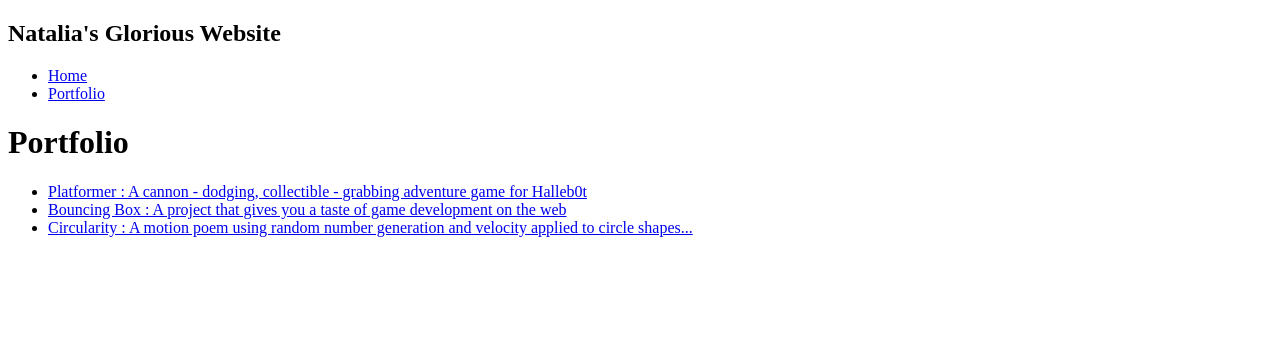
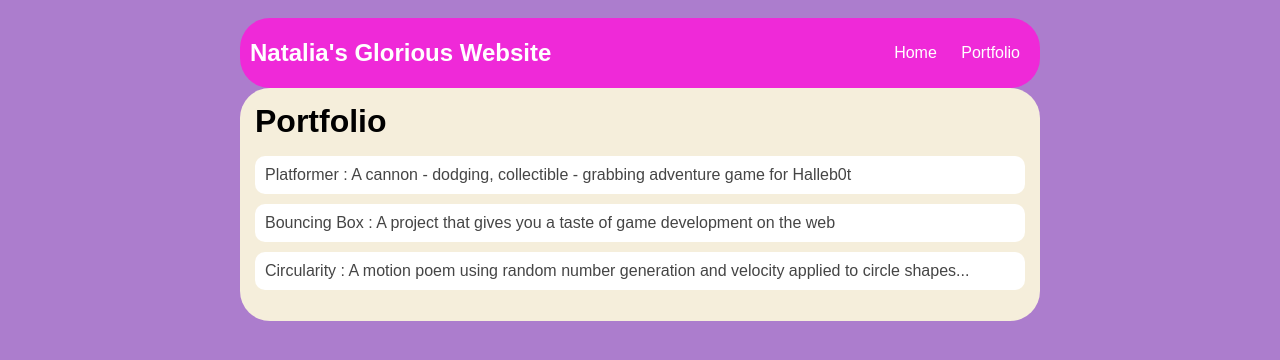
Before and after one commit to natalia750/natalia750.github.io, a plain HTML site: page portfolio.html in a window 1280 px wide. Drawn offline with Linux system fonts and the light colour scheme.

Commit message:
add portfolio.html

```diff
--- a/portfolio.html
+++ b/portfolio.html
@@ -3,11 +3,12 @@
     <head>
         <head>
             <title>Natalia's Amazing Website</title>
+            <link rel="stylesheet" href="style.css">
     </head>
 
     <body>
       <div id="all-contents">
-        <div id="all-contents">
+
             <nav>
                 <h1>Natalia's Glorious Website</h1>
                 <ul id="nav-ul">
@@ -29,10 +30,6 @@
                     </ul>
                 </div>
             </main>
-                    </ul>
-                </div>
-            </main>
-        </div>
       </div>
     </body>
 </html>
--- a/style.css
+++ b/style.css
@@ -64,3 +64,29 @@ main {
 h2, h3 {
     margin: 0px;
 }
+
+/* portfolio styles */
+.content h1 {
+    color: black;
+}
+
+#portfolio {
+    list-style-type: none;
+    padding-left: 0;
+}
+
+#portfolio li {
+    background: #fff;
+    padding: 10px;
+    border-radius: 10px;
+    margin-bottom: 10px;
+}
+
+#portfolio li:hover {
+    background: #eee;
+}
+
+#portfolio a {
+    text-decoration: none;
+    color: #454545;
+}
```
